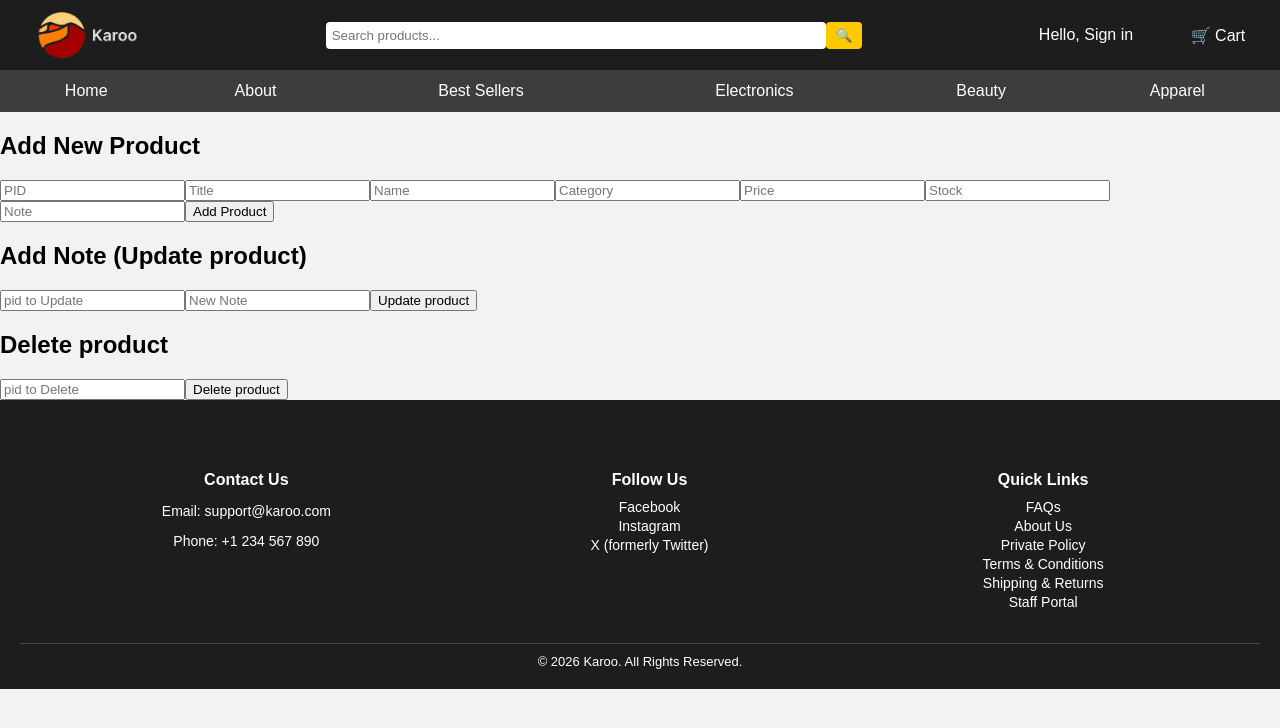
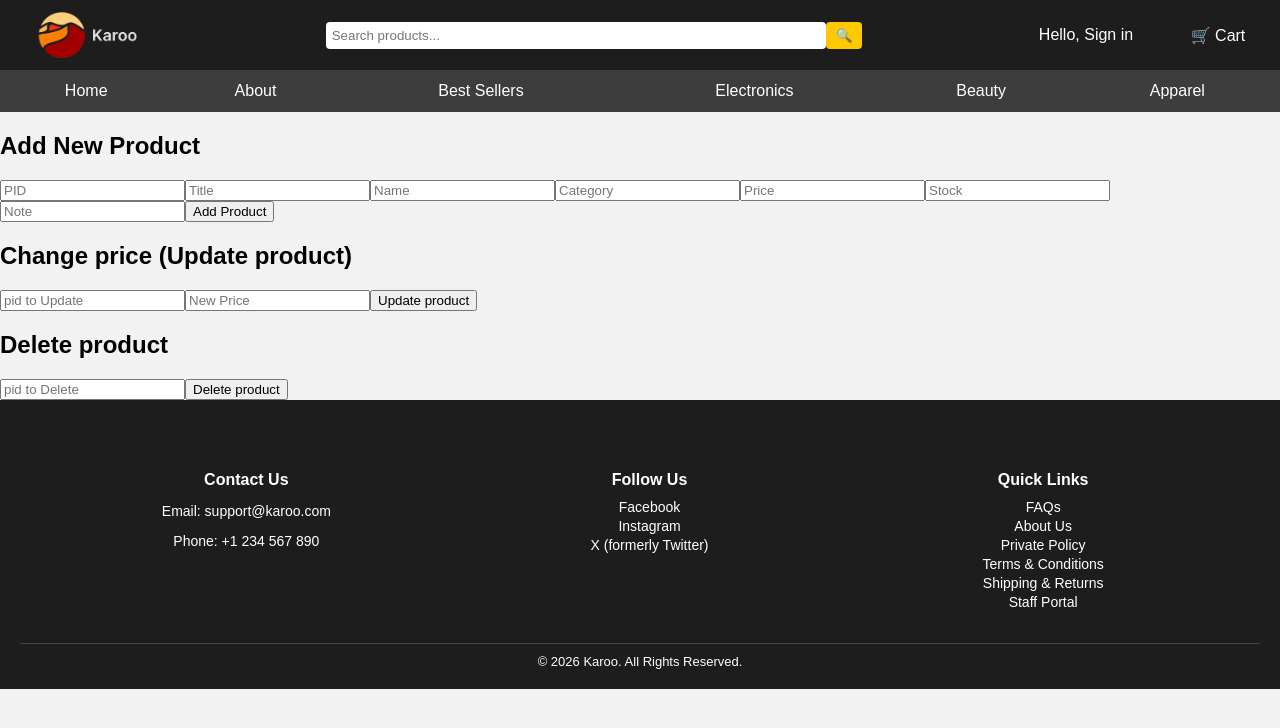
Before and after one commit to fabiotous/Karoo, a React (Vite) app in the folder frontend/: page /staff in a window 1280 px wide. Shown: the top 728 px of the page. Built offline with nearby package versions, Linux system fonts and the light colour scheme.

Commit message:
changing update functionality to update product price instead of note

```diff
--- a/frontend/src/components/UpdateProduct.jsx
+++ b/frontend/src/components/UpdateProduct.jsx
@@ -2,14 +2,14 @@ import { useState } from 'react';
 
 function UpdateProduct({ onProductUpdated }) {
   const [pid, setpid] = useState('');
-  const [note, setNote] = useState('');
+  const [price, setPrice] = useState('');
 
   const handleSubmit = async (e) => {
     e.preventDefault();
 
     const updatedproduct = {};
-    if (note) {
-      updatedproduct.note = note;
+    if (price) {
+      updatedproduct.price = price;
     }
 
     try {
@@ -23,7 +23,7 @@ function UpdateProduct({ onProductUpdated }) {
       if (response.status === 200) {
         alert('product updated successfully!');
         setpid('');
-        setNote('');
+        setPrice('');
         if (onproductUpdated) onproductUpdated(); // Refresh the product list
       } else {
         alert('Error: ' + result.error);
@@ -36,7 +36,7 @@ function UpdateProduct({ onProductUpdated }) {
   return (
     <>
       <div id="update-product">
-        <h2>Add Note (Update product)</h2>
+        <h2>Change price (Update product)</h2>
         <form onSubmit={handleSubmit}>
           <input
             type="number"
@@ -46,10 +46,10 @@ function UpdateProduct({ onProductUpdated }) {
             required
           />
           <input
-            type="text"
-            placeholder="New Note"
-            value={note}
-            onChange={(e) => setNote(e.target.value)}
+            type="number"
+            placeholder="New Price"
+            value={price}
+            onChange={(e) => setPrice(e.target.value)}
             required
           />
           <button type="submit">Update product</button>
```
